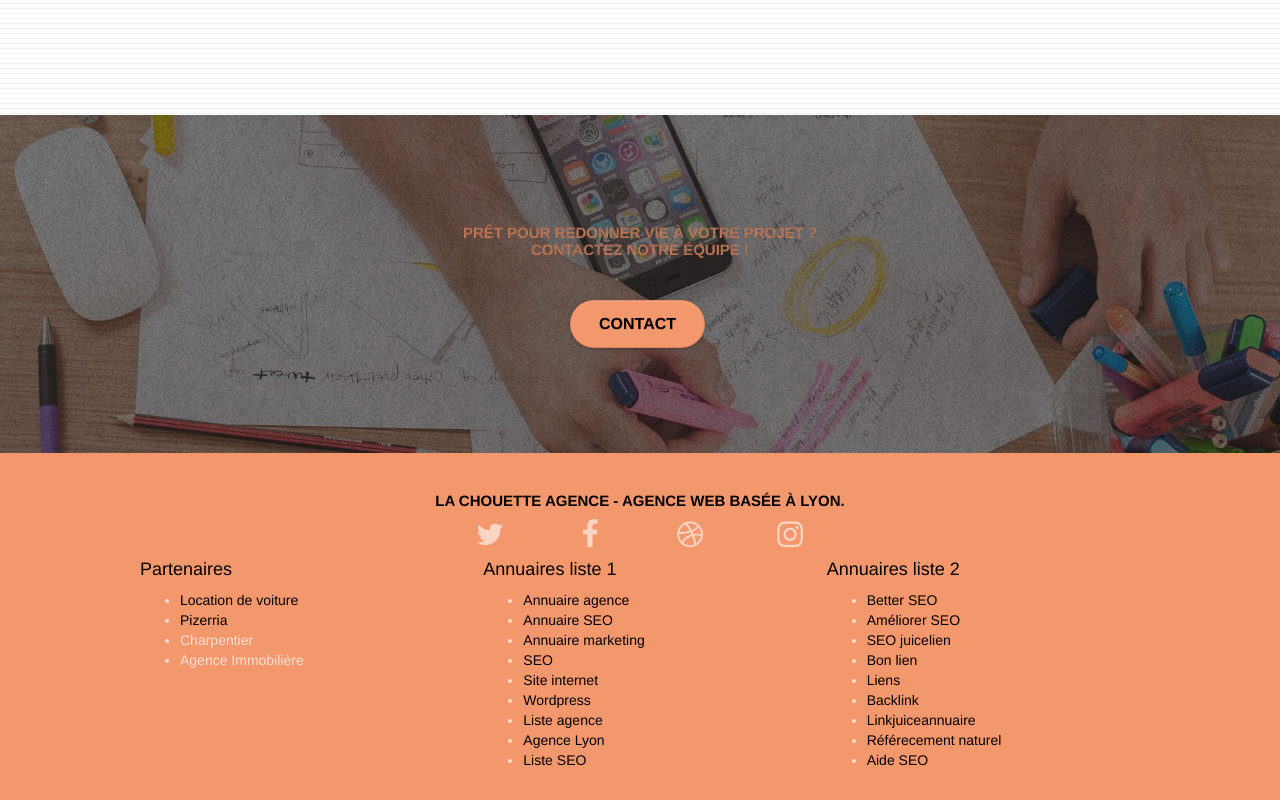
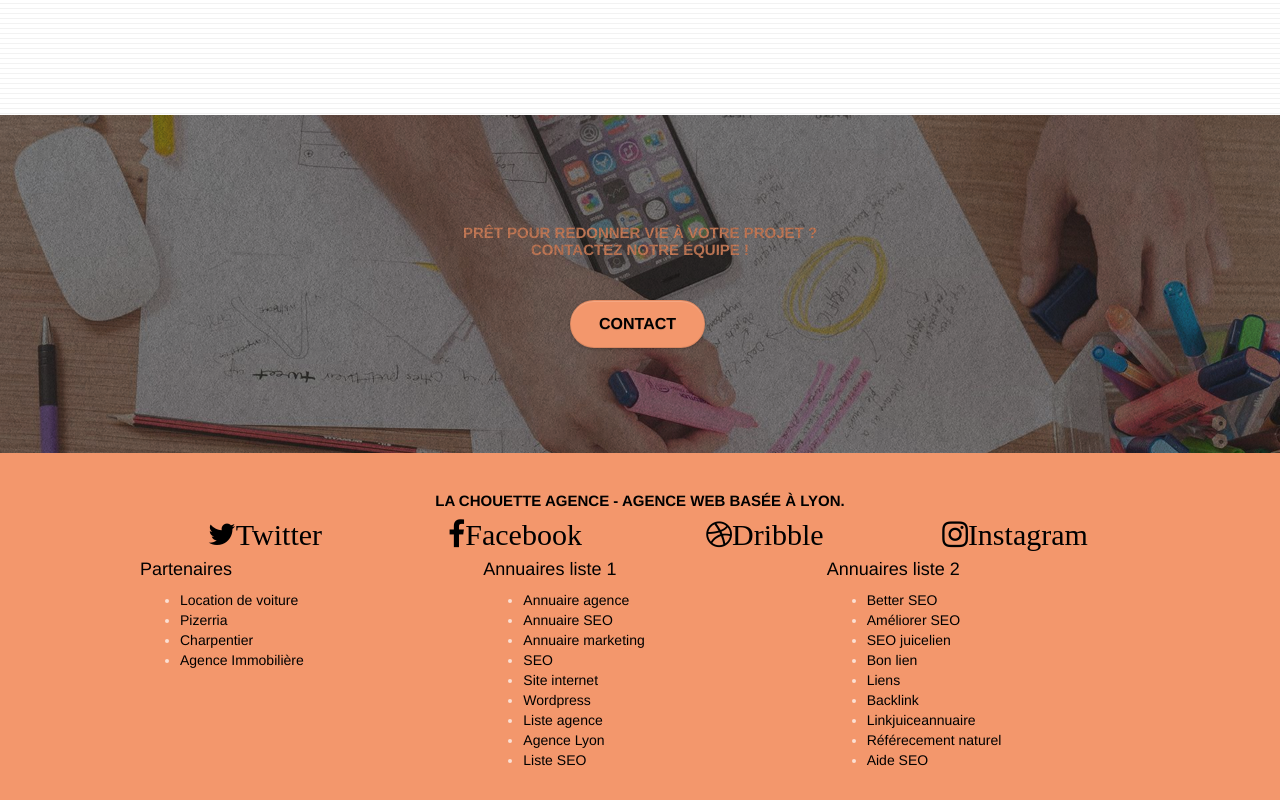
Before and after one commit to Grodar56/SEO-project, a website: page index.html in a window 1280 px wide. Shown: the part 2849-3649 px from the top of the page. Drawn offline with Linux system fonts and the light colour scheme.

Commit message:
last modif

```diff
--- a/index.html
+++ b/index.html
@@ -228,25 +228,25 @@
 				<h3 class="text-center">
 					La chouette agence - Agence web basée à Lyon.
 				</h3>
-				<div class="row row-no-gutters social">
+				<div>
 					<div class="col-sm-3">
 						<div class="text-center">
-							<a class="social" href="https://twitter.com/explore"><span class="fa fa-twitter icon-md"></span></a>
+							<a class="social" href="index.html"><span class="fa fa-twitter icon-md">Twitter</span></a>
 						</div>
 					</div>
 					<div class="col-sm-3">
 						<div class="text-center">
-							<a class="social" href="https://www.facebook.com/"><span class="fa fa-facebook icon-md"></span></a>
+							<a class="social" href="index.html"><span class="fa fa-facebook icon-md">Facebook</span></a>
 						</div>
 					</div>
 					<div class="col-sm-3">
 						<div class="text-center">
-							<a class="social" href="https://dribbble.com/"><span class="fa fa-dribbble icon-md"></span></a>
+							<a class="social" href="index.html"><span class="fa fa-dribbble icon-md">Dribble</span></a>
 						</div>
 					</div>
 					<div class="col-sm-3">
 						<div class="text-center">
-							<a class="social" href="https://www.instagram.com/"><span class="fa fa-instagram icon-md"></span></a>
+							<a class="social" href="index.html"><span class="fa fa-instagram icon-md">Instagram</span></a>
 						</div>
 					</div>
 				</div>
@@ -256,8 +256,8 @@
 							<ul>
 								<li><a href="voiture.com" title="voiture">Location de voiture</a></li>
 								<li><a href="pizza.com" title="pizza">Pizerria</a></li>
-								<li><a href="matoiture.com" title="toiture"></a>Charpentier</li>
-								<li><a href="immobilierseo.com" title="immobilier"></a> Agence Immobilière</li>
+								<li><a href="matoiture.com" title="toiture">Charpentier</a></li>
+								<li><a href="immobilierseo.com" title="immobilier">Agence Immobilière</a></li>
 							</ul>
 					</div>
 					<div class="col-sm-4">
```
Also changed, not shown: page2.html (+5 -5 lines), style.css.
